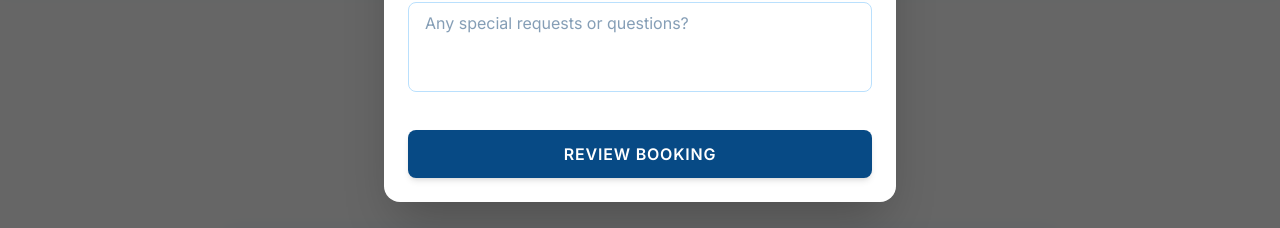
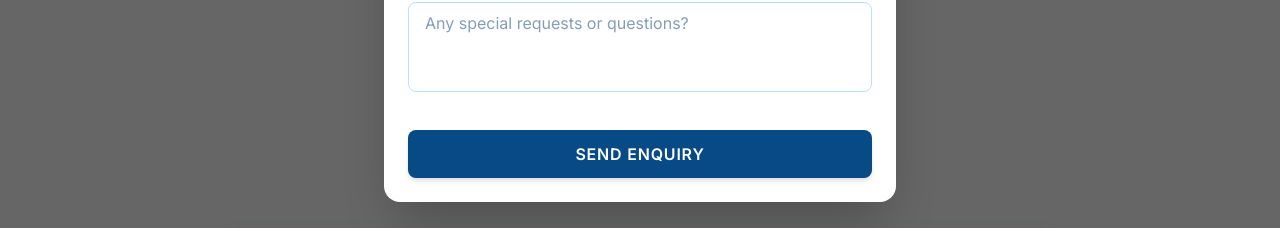
Before and after one commit to maritnroyle/WhiteCloudHomes-Website, a React (Vite) app: page / in a window 1280 px wide. Both pictures are taken after a click on the link "BOOK YOUR STAY". Shown: the part 3829-4057 px from the top of the page. Built offline with nearby package versions, Linux system fonts and the light colour scheme; a web font is replaced by a local one.

Commit message:
feat: Add favicon and update booking CTA
Introduces a favicon for the homestay website and refactors the booking modal's calls to action from "Book Now" and "Review Booking" to "Send" and "Send Enquiry" respectively, to better reflect the initial inquiry process.

```diff
--- a/index.html
+++ b/index.html
@@ -2,6 +2,7 @@
 <html lang="en">
   <head>
     <meta charset="UTF-8" />
+    <link rel="icon" type="image/svg+xml" href="/favicon.svg" />
     <meta name="viewport" content="width=device-width, initial-scale=1.0" />
     <title>WhiteCloud Homestay</title>
     <link rel="preconnect" href="https://fonts.googleapis.com">
--- a/src/components/BookingModal.tsx
+++ b/src/components/BookingModal.tsx
@@ -310,7 +310,7 @@
                       type="submit"
                       className="w-full bg-brand-800 text-white py-3 px-4 rounded-lg font-semibold uppercase tracking-wider hover:bg-brand-900 transition-colors shadow-md"
                     >
-                      Review Booking
+                      Send Enquiry
                     </button>
                   </div>
                 </form>
@@ -355,7 +355,7 @@
                       onClick={handleConfirm}
                       className="w-full bg-[#25D366] text-white py-3 px-4 rounded-lg font-semibold uppercase tracking-wider hover:bg-[#128C7E] transition-colors shadow-md flex items-center justify-center gap-2"
                     >
-                      Book Now
+                      Send
                     </button>
                   </div>
                 </div>
```
Also changed, not shown: public/favicon.svg (added).
